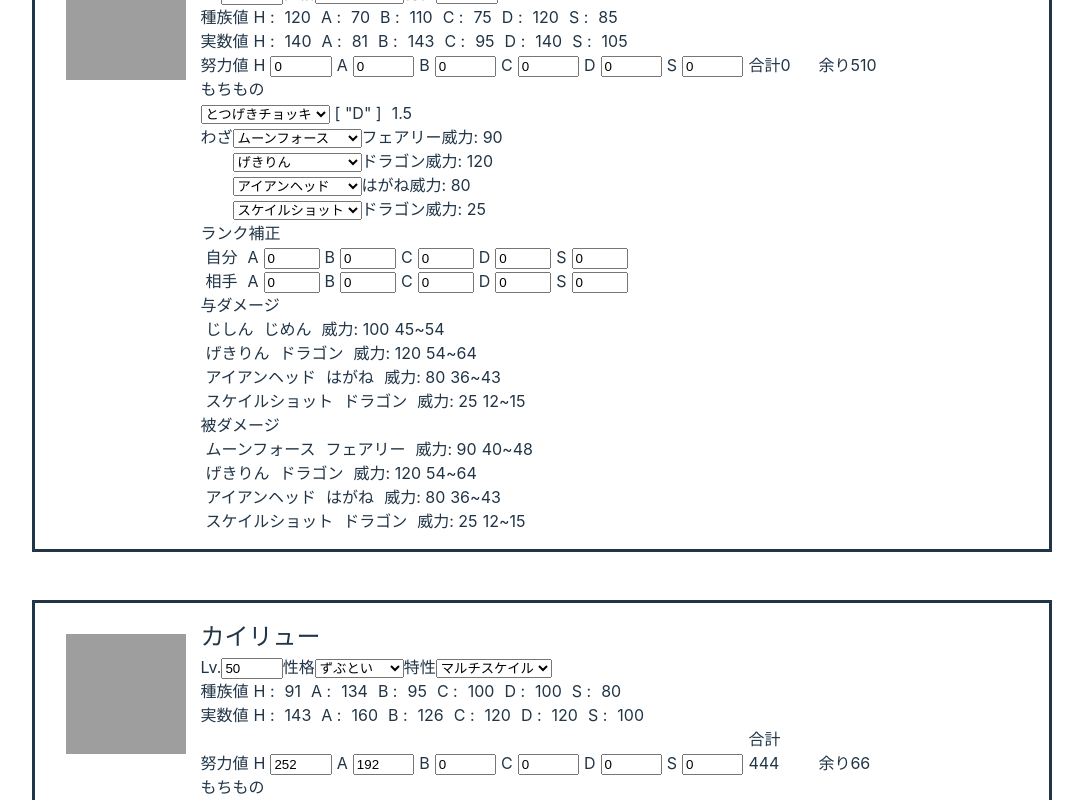
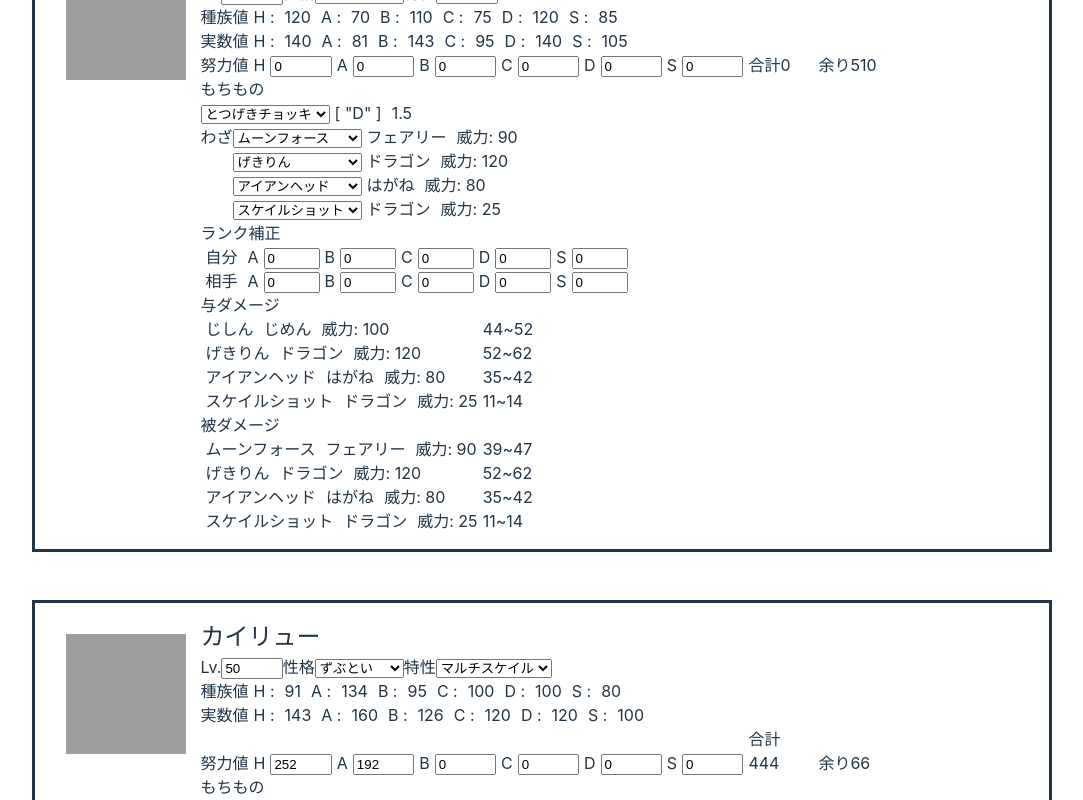
Before and after one commit to one-milli/pokemon-builder, a Vue app: page / in a window 1280 px wide. Shown: the part 600-1400 px from the top of the page, without its empty margins (98-1181 px from the left). Built offline with nearby package versions, Linux system fonts and the light colour scheme; grey boxes are pictures that could not be loaded.

Commit message:
ステータス表示部分完了

```diff
--- a/src/components/DamageCalculation.vue
+++ b/src/components/DamageCalculation.vue
@@ -72,6 +72,10 @@ const enemyMoves = computed(() => {
                 <span>{{ move.label }}</span>
                 <span>{{ move.type }}</span>
                 <span>威力: {{ move.power }}</span>
+            </div>
+        </div>
+        <div>
+            <div class="move" v-for="(move, index) in myMoves" :key="index">
                 <HpBar :attacker="props.myPokemon.pokemon" :defender="props.enemyPokemon.pokemon" :move="move"
                     :attackerStatusRank="statusRank" :defenderStatusRank="enemyStatusRank" />
             </div>
@@ -84,6 +88,10 @@ const enemyMoves = computed(() => {
                 <span>{{ move.label }}</span>
                 <span>{{ move.type }}</span>
                 <span>威力: {{ move.power }}</span>
+            </div>
+        </div>
+        <div>
+            <div class="move" v-for="(move, index) in enemyMoves" :key="index">
                 <HpBar :attacker="props.myPokemon.pokemon" :defender="props.enemyPokemon.pokemon" :move="move"
                     :attackerStatusRank="statusRank" :defenderStatusRank="enemyStatusRank" />
             </div>
--- a/src/components/FourMoves.vue
+++ b/src/components/FourMoves.vue
@@ -40,6 +40,14 @@ const myMoves = computed(() => {
 </template>
 
 <style scoped>
+div {
+    text-align: left;
+}
+
+span {
+    margin: 0 5px;
+}
+
 .moves {
     display: flex;
     flex-direction: row;
--- a/src/components/HpBar.vue
+++ b/src/components/HpBar.vue
@@ -10,10 +10,10 @@ const props = defineProps({
 })
 
 const attackerAttack = computed(() => {
-    return props.attacker.status[1].base * (props.attackerStatusRank.A + 2) / 2
+    return props.attacker.status[1].calc * (props.attackerStatusRank.A + 2) / 2
 })
 const defenderDefense = computed(() => {
-    return props.defender.status[2].base * (props.defenderStatusRank.D + 2) / 2
+    return props.defender.status[2].calc * (props.defenderStatusRank.D + 2) / 2
 })
 
 const maxDamage = computed(() => {
```
